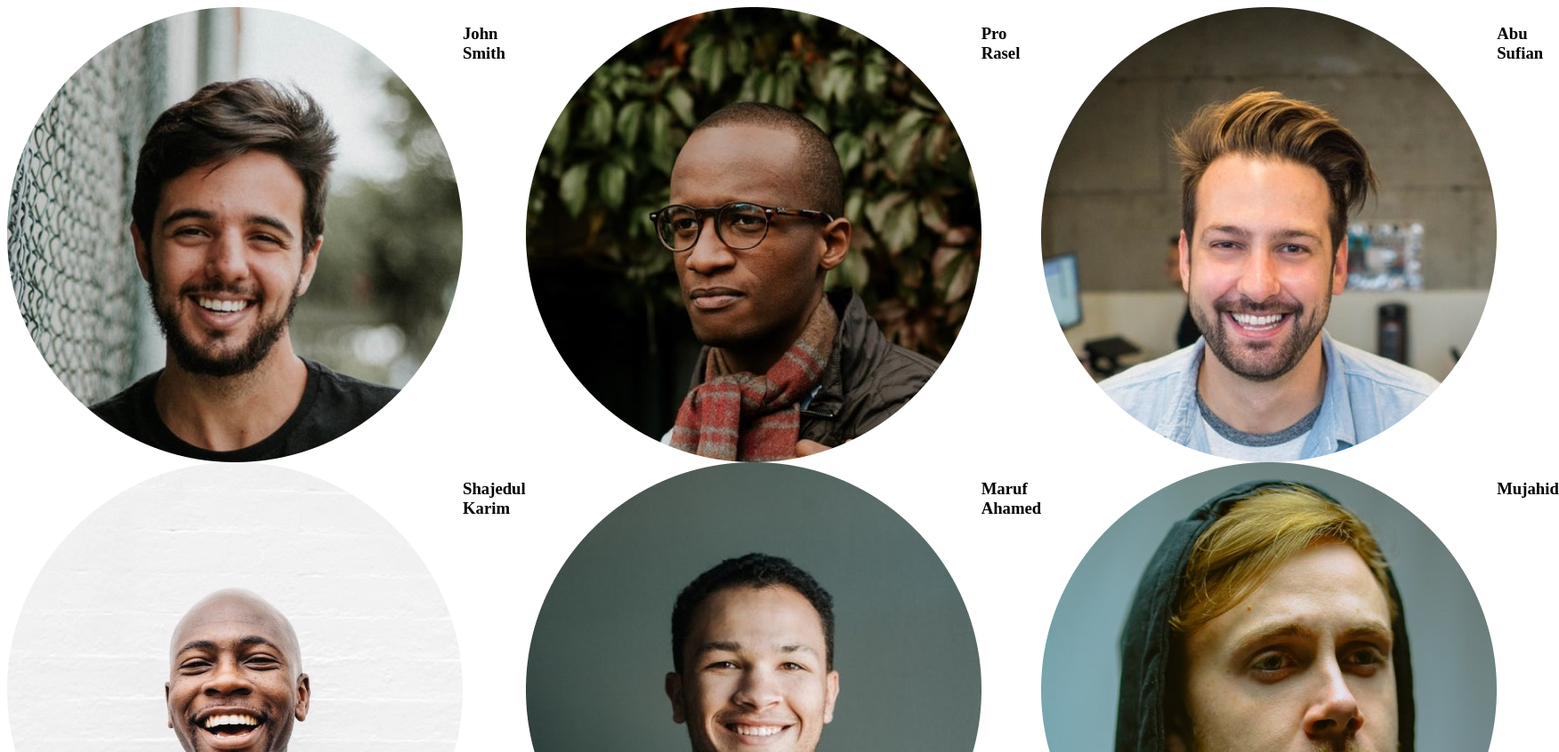
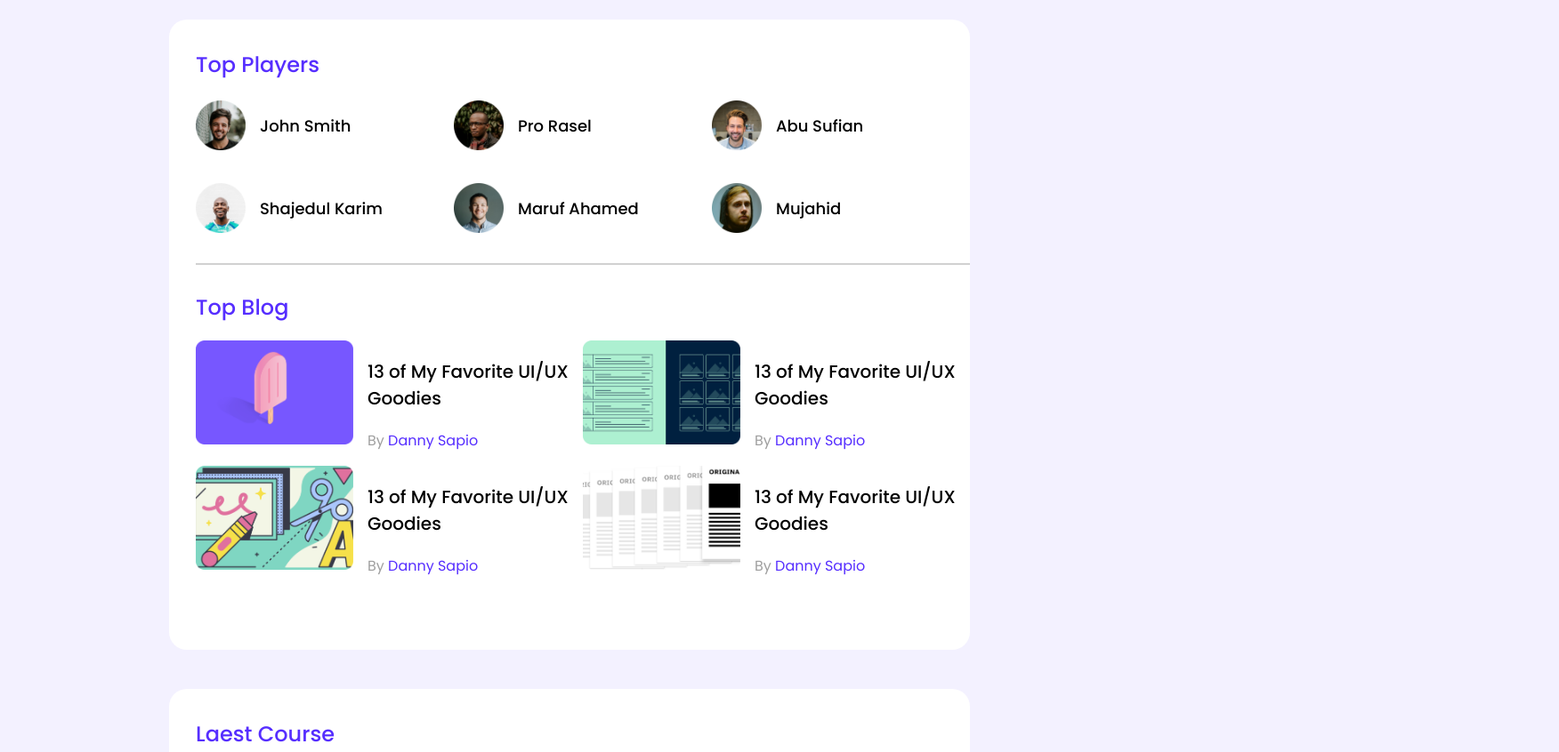
Before and after one commit to Mehedi20180575hc/Leader-Board, a plain HTML site: page index.html in a window 1280 px wide. Shown: the top 846 px of the page at 89% size, 1752 px wide, since content can reach past the window. Drawn offline with Linux system fonts and the light colour scheme.

Commit message:
top players and top blog part complet

```diff
--- a/index.html
+++ b/index.html
@@ -14,35 +14,82 @@
 
     </header>
     <main>
-        <section>
+        <section class="container">
             <div class="top-players">
+                <h2 class="section-title">Top Players</h2>
                 <div class="players">
-                    <div class="players">
+                    <div class="player">
                         <img src="images/players/player-1.png" alt="">
-                        <h3>John Smith</h3>
+                        <h3 class="players-name" class="p;ayers-name">John Smith</h3>
                     </div>
-                    <div class="players">
+                    <div class="player">
                         <img src="images/players/player-2.png" alt="">
-                        <h3>Pro Rasel</h3>
+                        <h3 class="players-name" class="players-name">Pro Rasel</h3>
                     </div>
-                    <div class="players">
+                    <div class="player">
                         <img src="images/players/player-3.png" alt="">
-                        <h3>Abu Sufian</h3>
+                        <h3 class="players-name">Abu Sufian</h3>
                     </div>
-                    <div class="players">
+                    <div class="player">
                         <img src="images/players/player-4.png" alt="">
-                        <h3>Shajedul Karim</h3>
+                        <h3 class="players-name">Shajedul Karim</h3>
                     </div>
-                    <div class="players">
+                    <div class="player">
                         <img src="images/players/player-5.png" alt="">
-                        <h3>Maruf Ahamed</h3>
+                        <h3 class="players-name">Maruf Ahamed</h3>
                     </div>
-                    <div class="players">
+                    <div class="player">
                         <img src="images/players/player-6.png" alt="">
-                        <h3>Mujahid</h3>
+                        <h3 class="players-name">Mujahid</h3>
                     </div>
                 </div>
             </div>
+            <hr>
+            <div class="top-blogs">
+                <h2 class="section-title">Top Blog</h2>
+                <div class="blogs">
+                    <article class="blog">
+                        <div class="thumbnail">
+                            <img src="images/blogs/blog-1.png" alt="">
+                        </div>
+                        <div class="blog-info">
+                            <h3 class="blog-title">13 of My Favorite UI/UX Goodies</h3>
+                            <p class="blog-author">By <a href="">Danny Sapio</a></p>
+                        </div>
+                    </article>
+                    <article class="blog">
+                        <div class="thumbnail">
+                            <img src="images/blogs/blog-2.png" alt="">
+                        </div>
+                        <div class="blog-info">
+                            <h3 class="blog-title">13 of My Favorite UI/UX Goodies</h3>
+                            <p class="blog-author">By <a href="">Danny Sapio</a></p>
+                        </div>
+                    </article>
+                    <article class="blog">
+                        <div class="thumbnail">
+                            <img src="images/blogs/blog-3.png" alt="">
+                        </div>
+                        <div class="blog-info">
+                            <h3 class="blog-title">13 of My Favorite UI/UX Goodies</h3>
+                            <p class="blog-author">By <a href="">Danny Sapio</a></p>
+                        </div>
+                    </article>
+                    <article class="blog">
+                        <div class="thumbnail">
+                            <img src="images/blogs/blog-4.png" alt="">
+                        </div>
+                        <div class="blog-info">
+                            <h3 class="blog-title">13 of My Favorite UI/UX Goodies</h3>
+                            <p class="blog-author">By <a href="">Danny Sapio</a></p>
+                        </div>
+                    </article>
+                </div>
+            </div>
+        </section>
+        <!-- Latest Course -->
+        <section class="container">
+            <h2 class="section-title">Laest Course</h2>
         </section>
     </main>
 </body>
--- a/styles/style.css
+++ b/styles/style.css
@@ -1,5 +1,83 @@
+@import url('https://fonts.googleapis.com/css2?family=Open+Sans:wght@300;400;500;600;700;800&family=Poppins:wght@300;400;500;600;700&display=swap');
+/* fonts-poppins */
+body{
+    margin: 0;
+    padding: 0;
+    font-family: 'Poppins', sans-serif;
+    background-color: #F3F1FF;
+}
+main{
+    display: flex;
+    flex-direction: column;
+    align-items: center;
+}
+.container{
+    background-color: #fff;
+    width: 870px;
+    height: 679px;
+    padding: 30px 0 0 30px;
+    margin: 22px;
+    border-radius: 20px;
+}
+hr{
+    border: 1px solid #D1D1D1;
+    margin: 30px 0;
+}
+/* common styles or utilities */
+.section-title{
+    color: #562EFF;
+    font-size: 24px;
+    font-weight: 500;
+    margin-top: 3px;
+
+}
 .players{
     display: grid;
+/* grid-template-columns: repeat(1fr 1fr 1fr);  dui vhabe dewa jay*/
+    grid-template-columns: repeat(3,1fr);
+    grid-row-gap: 30px;
+}
+.player{
+    display: flex;
+    align-items: center;
+}
+.player img{
+    width: 56px;
+    height: 56px;
+}
+.players-name{
+    margin-left: 16px;
+    font-size: 18px;
+    font-weight: 500;
 
-    grid-template-columns: repeat(3,1fr);
 }
+/* top player section end */
+.blogs{
+    display: grid;
+    grid-template-columns: repeat(2, 1fr);
+}
+.blog{
+    display: flex;
+}
+.blog .thumbnail img{
+    width: 177px;
+    height: 117px;
+}
+.blog-info{
+    margin-left: 16px;
+}
+.blog-title{
+    font-size: 20px;
+    font-weight: 500;
+    color: #000;
+}
+.blog-author{
+    color:#9F9F9F;
+    font-size: 16px;
+}
+.blog-author a{
+    text-decoration: none;
+    color: #562EFF;
+    font-size: 16px;
+
+}
```
